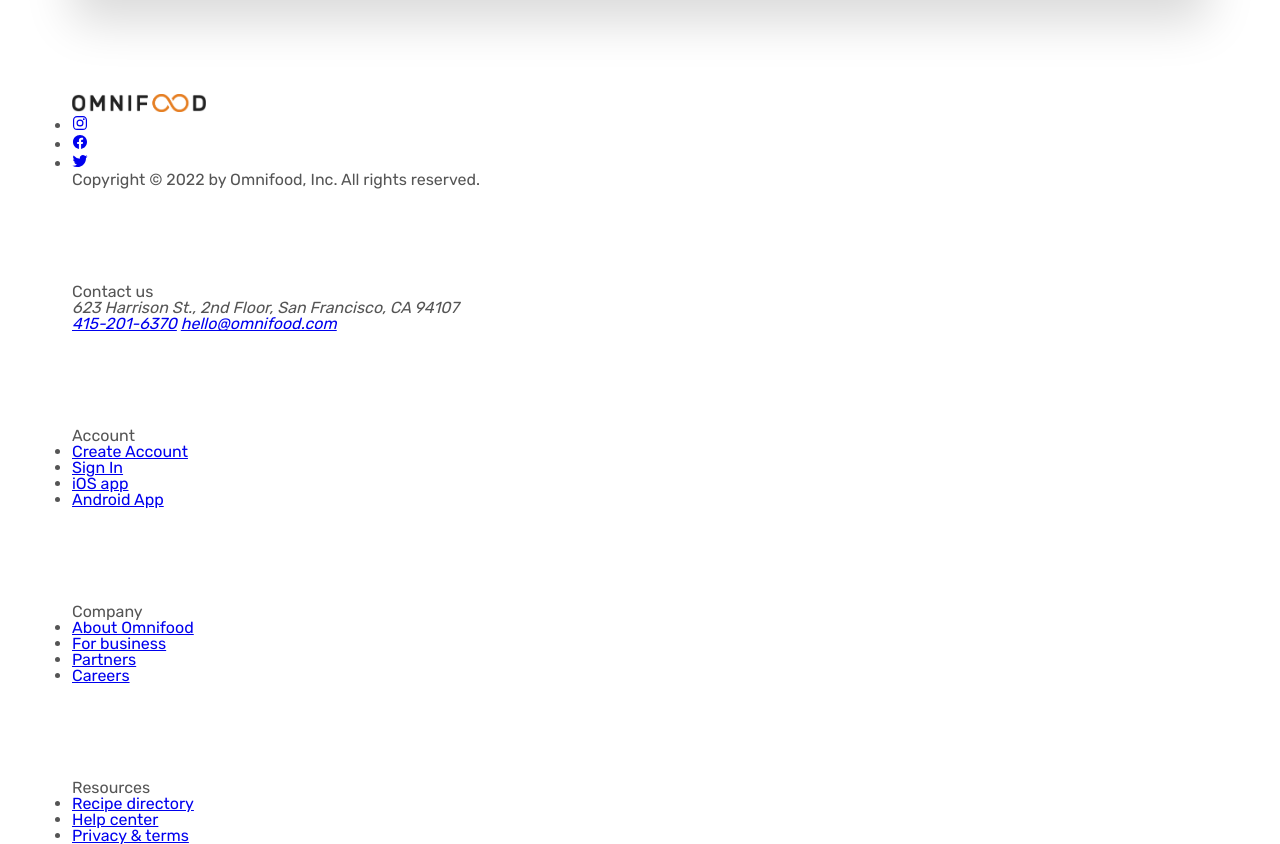
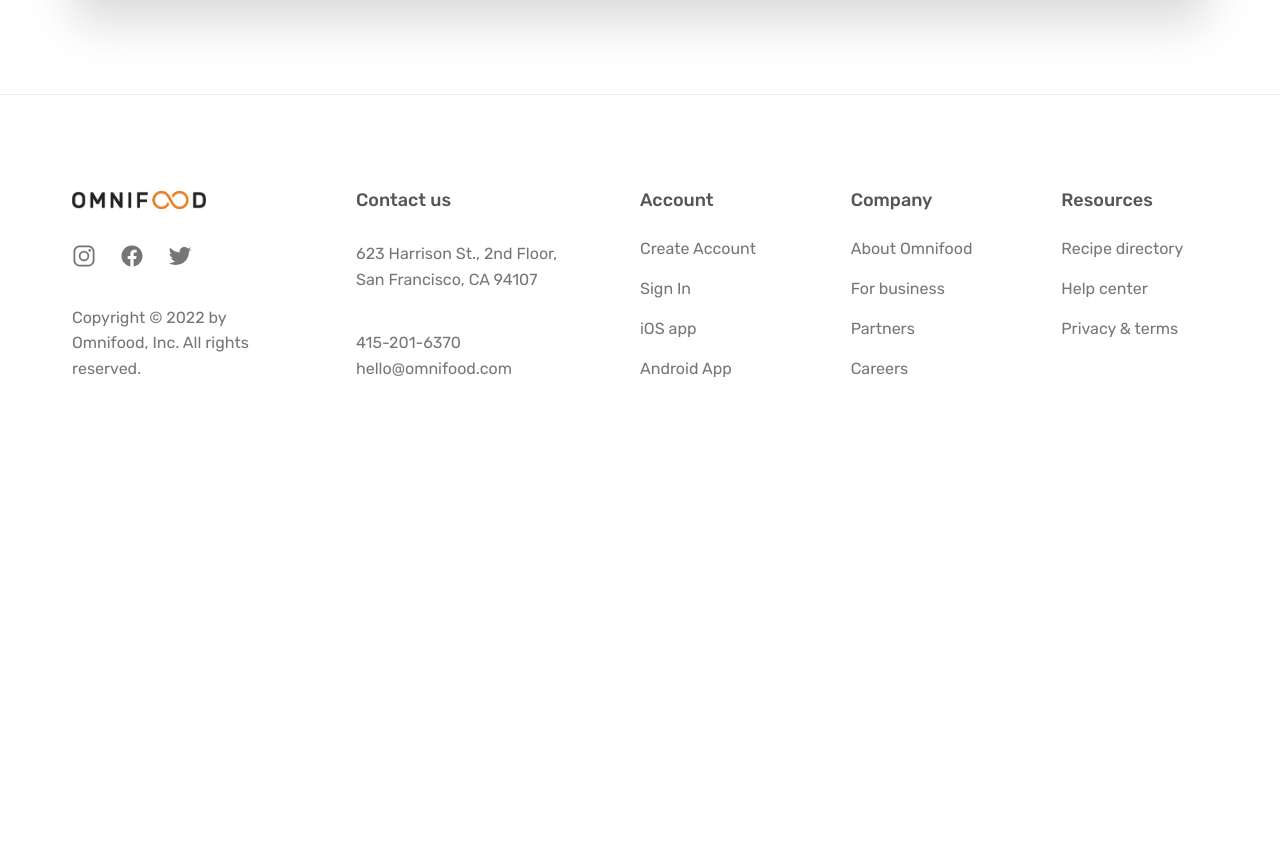
Before and after one commit to ABrozovic/Omnifood, a plain HTML site: page index.html in a window 1280 px wide. Shown: the part 6337-7181 px from the top of the page. After the commit the page ends 6814 px from the top, so only its background shows below. Drawn offline with nearby package versions, Linux system fonts and the light colour scheme; some packages are replaced by stand-ins of ours; a script that the page names is missing.

Commit message:
Add the Footer styles to the style.css

```diff
--- a/css/style.css
+++ b/css/style.css
@@ -484,3 +484,71 @@
     outline: none;
     box-shadow: 0 0 0 0.3rem rgba(253, 242, 233, 0.5);
 }
+/*****************************/
+/* Footer SECTION */
+/*****************************/
+.footer {
+    padding: 6em 0;
+    border-top: 1px solid #eee;
+}
+.grid--footer {
+    grid-template-columns: 1.5fr 1.5fr 1fr 1fr 1fr;
+}
+.footer__logo {
+    display: block;
+    margin-bottom: 2rem;
+}
+.footer__logo-col {
+    display: flex;
+    flex-direction: column;
+}
+.footer__social-links {
+    list-style: none;
+    display: flex;
+    gap: 1.5rem;
+}
+.footer__social-links ion-icon {
+    height: 1.5rem;
+    width: 1.5rem;
+}
+.copyright {
+    font-size: var(--font-size-M);
+    line-height: 1.6;
+    color: var(--color-grey-4);
+    margin-top: auto;
+}
+
+.footer__contacts {
+    font-style: normal;
+    font-size: var(--font-size-M);
+    line-height: 1.6;
+}
+
+.footer__contacts p:last-child {
+    margin-top: 2.35rem;
+}
+.footer__heading {
+    font-size: var(--font-size-L);
+    font-weight: var(--font-weight-medium);
+    margin-bottom: 2rem;
+}
+.footer__nav {
+    list-style: none;
+    display: flex;
+    flex-direction: column;
+    gap: 1.5rem;
+}
+
+.footer__link {
+    font-size: var(--font-size-M);
+    color: var(--color-grey-4);
+    transition: all -0.3s;
+}
+.footer__link:link,
+.footer__link:visited {
+    text-decoration: none;
+}
+.footer__link:hover,
+.footer__link:active {
+    color: var(--color-grey-2);
+}
```
